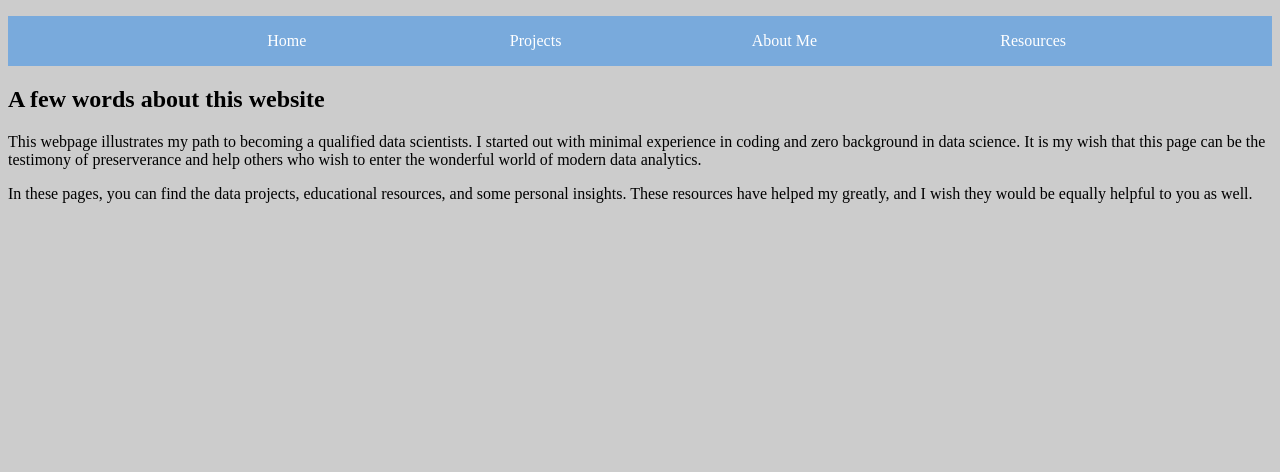
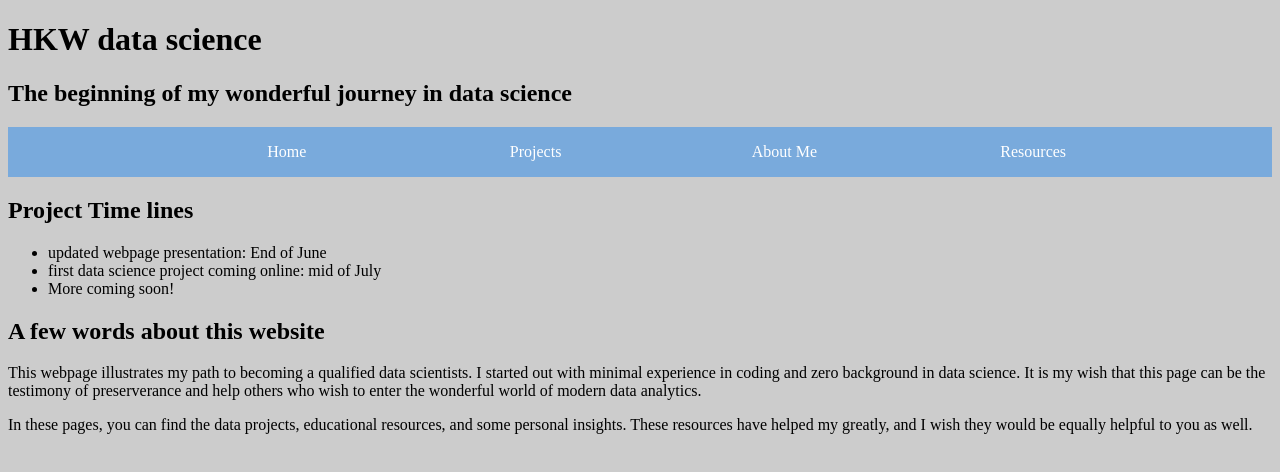
Before and after one commit to hkwdatascience/hkwdatascience.github.io, a plain HTML site: page index.html in a window 1280 px wide. Drawn offline with nearby package versions, Linux system fonts and the light colour scheme.

Commit message:
This commit added the main title and subtitle into the index.html file.

```diff
--- a/index.html
+++ b/index.html
@@ -10,10 +10,20 @@
 </head>
 <body>
 
+	<div>
+		<h1> HKW data science</h1>
+		<h2> The beginning of my wonderful journey in data science</h2>
+	</div>
+
 	<script id="replace_with_navbar" src="nav.js"></script>
 
 	<aside class="left">
-
+		<h2>Project Time lines</h2>
+		<ul>
+			<li>updated webpage presentation: End of June</li>
+			<li>first data science project coming online: mid of July</li>
+			<li>More coming soon!</li>
+		</ul>
 	</aside>
 
 	<article class="right">
```
